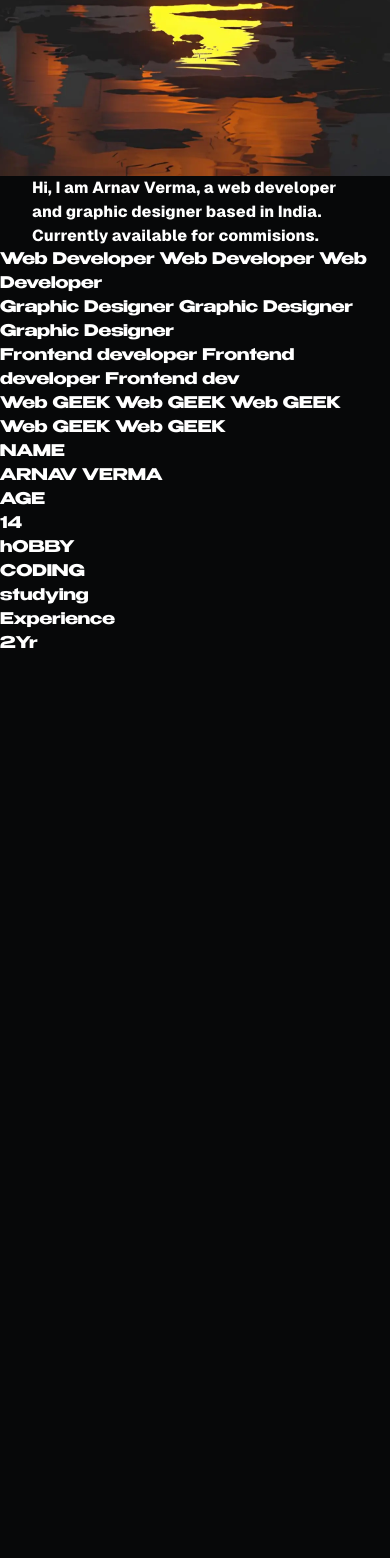
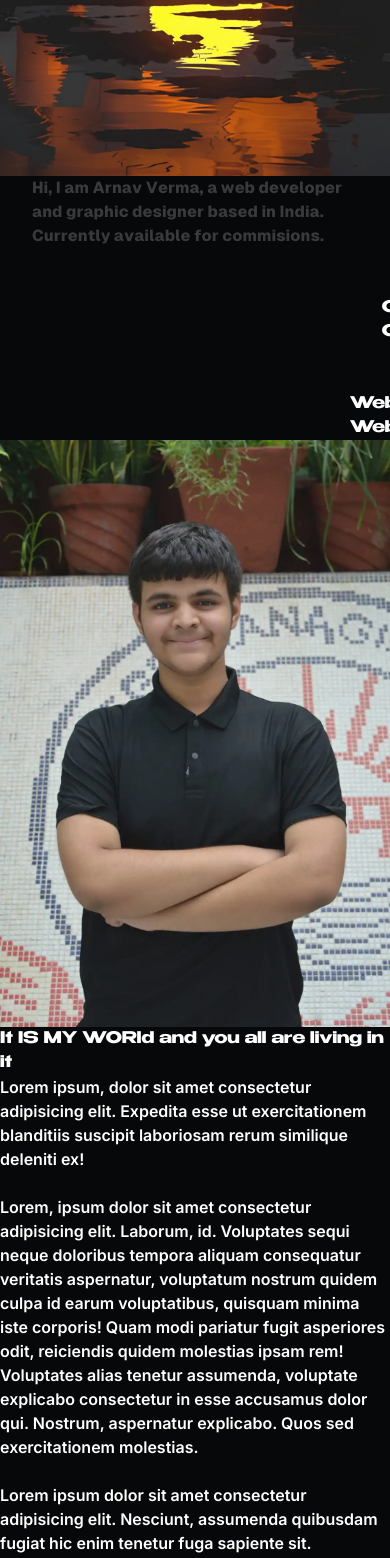
Before and after one commit to ArnavVerma-2009/portfolio-arnav, a React (Vite) app: page / in a window 390 px wide. Shown: the part 752-2310 px from the top of the page. Before the commit the page ends 1408 px from the top, so only its background shows below. Built offline with nearby package versions, Linux system fonts and the light colour scheme.

Commit message:
about page

```diff
--- a/src/App.css
+++ b/src/App.css
@@ -1,3 +1,13 @@
+@import url('https://fonts.googleapis.com/css2?family=Inter:wght@600&family=Poppins:wght@500&display=swap');
+.poppins{
+
+  font-family: poppins;
+  font-display: swap;
+}
+.inter{
+  font-family: inter;
+  font-display: swap;
+}
 * {
   margin: 0;
   padding: 0;
--- a/src/components/About.jsx
+++ b/src/components/About.jsx
@@ -3,7 +3,7 @@ import photo from "./../assets/photo.webp";
 function About() {
   return (
     <>
-      <div className="mt-20 sm:mt-0 flex h-[120vh] md:h-screen md:justify-between flex-col md:flex-row items-center gap-x-2 gap-y-8  md:px-[10vh] md:py-[6vh] px-[4vh] py-[2vh]">
+      {/* <div className="mt-20 sm:mt-0 flex h-[120vh] md:h-screen md:justify-between flex-col md:flex-row items-center gap-x-2 gap-y-8  md:px-[10vh] md:py-[6vh] px-[4vh] py-[2vh]">
         <div
           style={{
             backgroundImage: `url(${photo})`,
@@ -44,7 +44,37 @@ function About() {
             </div>
           </div>
         </div>
-      </div>{" "}
+      </div>{" "} */}
+
+      <section className=" sm:mt-0 mt-20 AboutDiv lg:p-12 ">
+        <div className="AboutContainer">
+          <div className="gap-16 items-center py-8 px-4 mx-auto max-w-screen-xl lg:grid lg:grid-cols-2  lg:py-16 lg:px-6">
+            <div className="grid grid-cols-1 gap-4 mt-8">
+              <img
+                className="w-full rounded-lg "
+                src={photo}
+                alt="office content 1"
+              />{" "}
+              <div className="absolute z-10 lg:bg-gradient-to-l bg-gradient-to-t from-[#005fc4] from-20% via-15% via-[#005fc4] h-full" />
+            </div>{" "}
+            <div className="font-light text-white sm:text-lg ">
+              <h2 className="uppercase benzin mb-12 sm:text-4xl text-3xl tracking-tight font-extrabold  z-[1000]  text-white">
+                It IS MY WORld and you all are living in it
+              </h2>
+              <p className="mb-4 text-justify inter ">
+                  Lorem ipsum, dolor sit amet consectetur adipisicing elit. Expedita esse ut exercitationem blanditiis suscipit laboriosam rerum similique deleniti ex!
+                <br />
+                <br />
+        Lorem, ipsum dolor sit amet consectetur adipisicing elit. Laborum, id. Voluptates sequi neque doloribus tempora aliquam consequatur veritatis aspernatur, voluptatum nostrum quidem culpa id earum voluptatibus, quisquam minima iste corporis!
+        Quam modi pariatur fugit asperiores odit, reiciendis quidem molestias ipsam rem! Voluptates alias tenetur assumenda, voluptate explicabo consectetur in esse accusamus dolor qui. Nostrum, aspernatur explicabo. Quos sed exercitationem molestias.
+                <br />
+                <br />
+                Lorem ipsum dolor sit amet consectetur adipisicing elit. Nesciunt, assumenda quibusdam fugiat hic enim tenetur fuga sapiente sit. Voluptates cum in odit numquam placeat quod iure odio sint magni totam.
+              </p>
+            </div>
+          </div>
+        </div>
+      </section>
     </>
   );
 }
--- a/src/components/Banner.jsx
+++ b/src/components/Banner.jsx
@@ -3,8 +3,10 @@ import gsap from "gsap";
 import ScrollTrigger from "gsap/all";
 import SplitType from "split-type";
 import jQuery from "jquery";
+import { useEffect } from "react";
 
 function Banner() {
+  useEffect(() => {
     function letterCarousel(parent_cls, child_cls) {
       var e = jQuery(parent_cls + " " + child_cls),
         t = jQuery(window).height();
@@ -51,6 +53,7 @@ function Banner() {
     letterCarousel(".Fristss", ".big-title");
     letterCarouselrtl(".Fristsss", ".big-title");
     letterCarousel(".Fristssss", ".big-title");
+  }, []);
 
   return (
     <div className="flex md:h-screen flex-col leading-tight items-center md:justify-center h-auto">
--- a/src/components/Intro.jsx
+++ b/src/components/Intro.jsx
@@ -1,9 +1,10 @@
-import React from "react";
+import React, { useEffect } from "react";
 import gsap from "gsap";
 import { ScrollTrigger } from "gsap/all";
 import SplitType from "split-type";
 
 function Intro() {
+  useEffect(() => {
     gsap.registerPlugin(ScrollTrigger);
 
     const splitTypes = document.querySelectorAll(".reveal-type");
@@ -26,6 +27,7 @@ function Intro() {
         color: "#fff",
       });
     });
+  }, []);
 
   return (
     <>
```
Also changed, not shown: src/assets/fonts/helvetica.otf (added). Lines whose indentation alone changed are shown as unchanged.
